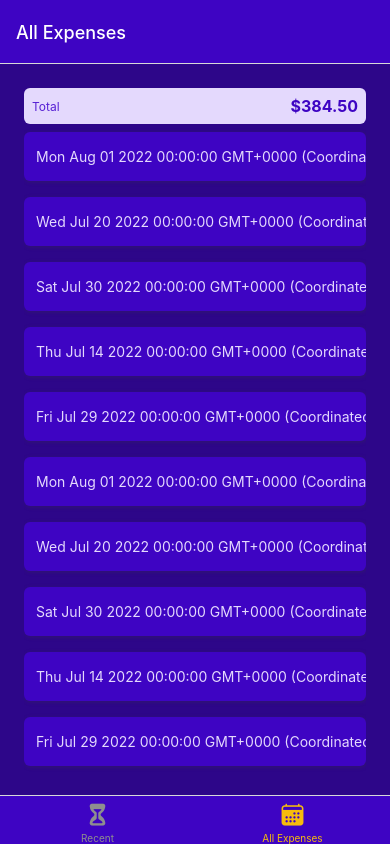
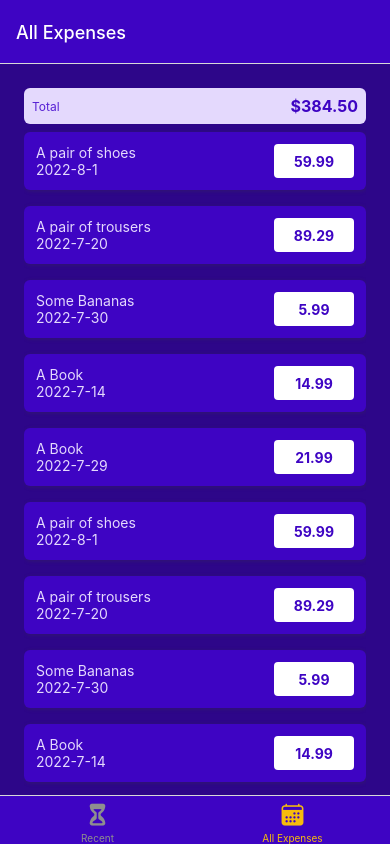
Before and after one commit to KimW1998/ExpenseTrackerApp, a React Native app: screen /AllExpenses in a window 390 px wide. Built offline with nearby package versions, Linux system fonts and the light colour scheme.

Commit message:
created a util Date component for the date sum, so the date shows exactly how we want it

```diff
--- a/components/ExpensesOutput/ExpensesItem.js
+++ b/components/ExpensesOutput/ExpensesItem.js
@@ -1,16 +1,19 @@
 import { View, Text, StyleSheet, Pressable } from "react-native";
 import { GlobalStyles } from "../../constants/styles";
+import { getFormattedDate } from "../../util/date";
 
-function ExpensesItem({desicription, amount, date}) {
+function ExpensesItem({ description, amount, date }) {
   return (
     <Pressable>
       <View style={styles.expenseItem}>
         <View>
-        <Text style={[styles.textBase, styles.desicription]}>{desicription}</Text>
-        <Text style={styles.textBase}>{date.toString()}</Text>
+          <Text style={[styles.textBase, styles.description]}>
+            {description}
+          </Text>
+          <Text style={styles.textBase}>{getFormattedDate(date)}</Text>
         </View>
         <View style={styles.amountContainer}>
-        <Text style={styles.amount}>{amount}</Text>
+          <Text style={styles.amount}>{amount.toFixed(2)}</Text>
         </View>
       </View>
     </Pressable>
@@ -30,7 +33,7 @@
     elevation: 3,
     shadowColor: GlobalStyles.colors.gray500,
     shadowRadius: 4,
-        shadowOffset: {width: 1, height: 1},
+    shadowOffset: { width: 1, height: 1 },
     shadowOpacity: 0.4,
   },
   textBase: {
@@ -44,14 +47,14 @@
   amountContainer: {
     paddingHorizontal: 12,
     paddingVertical: 4,
-        backgroundColor: 'white',
-        justifyContent: 'center',
-        alignItems: 'center',
+    backgroundColor: "white",
+    justifyContent: "center",
+    alignItems: "center",
     borderRadius: 4,
+    minWidth: 80,
   },
   amount: {
     color: GlobalStyles.colors.primary500,
     fontWeight: "bold",
-    }
-
+  },
 });
--- /dev/null
+++ b/util/date.js
@@ -0,0 +1,3 @@
+export function getFormattedDate(date) {
+    return `${date.getFullYear()}-${date.getMonth() + 1}-${date.getDate()}`;
+}
```
Lines whose indentation alone changed are shown as unchanged.
